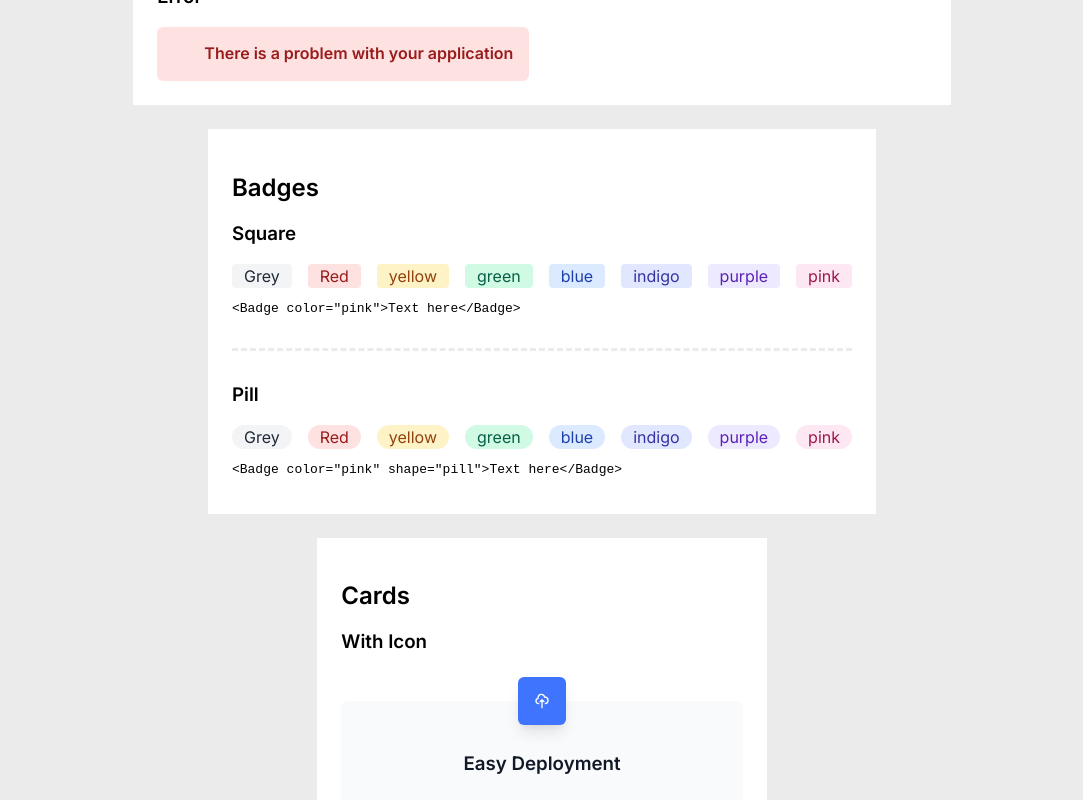
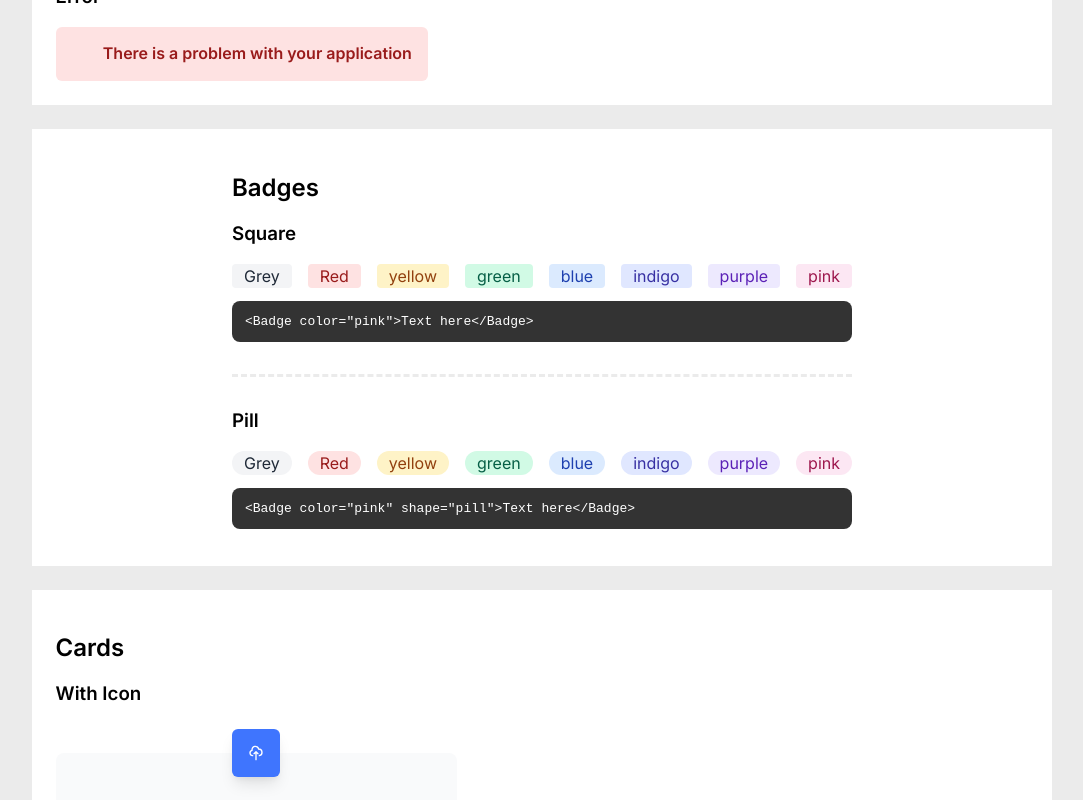
Before and after one commit to mchlol/component-library, a React (Vite) app: page / in a window 1280 px wide. Shown: the part 1420-2220 px from the top of the page, without its empty margins (98-1181 px from the left). Built offline with nearby package versions, Linux system fonts and the light colour scheme; some icons are missing.

Commit message:
add rules for pre tags

```diff
--- a/src/App.css
+++ b/src/App.css
@@ -54,10 +54,15 @@ body {
 /* presentation */
 
 section {
-  max-width: fit-content;
+  max-width: 80%;
   margin: 1.5em auto;
   background-color: white;
   padding: 1.5em;
+}
+
+.section-content {
+  width: fit-content;
+  margin: 0 auto;
 }
 
 section hr {
@@ -66,7 +71,18 @@ section hr {
   margin: 2em 0;
 }
 
-/* components */
+pre {
+  min-width: 0px;
+  max-width: 800px;
+  background-color: #333;
+  padding: 1em;
+  color: #fff;
+  border-radius: 8px;
+}
+
+/* ## components */
+
+/* badge */
 
 .badge {
   padding: 0.125rem 0.75rem;
@@ -214,21 +230,6 @@ section hr {
 
 /* testimonial with image */
 
-
-/* .wrapper {
-  max-width: 800px;
-  padding: 50px 50px 50px 410px;
-  margin: 100px auto;
-}
-
-.image {
-  top: -10%;
-  left: 50px;
-  width: 320px;
-  height: 120%;
-  transform: translate(0);
-} */
-
 .testimonial-with-image-container {
   background-color: #2545B8;
   color: #fff;
```
